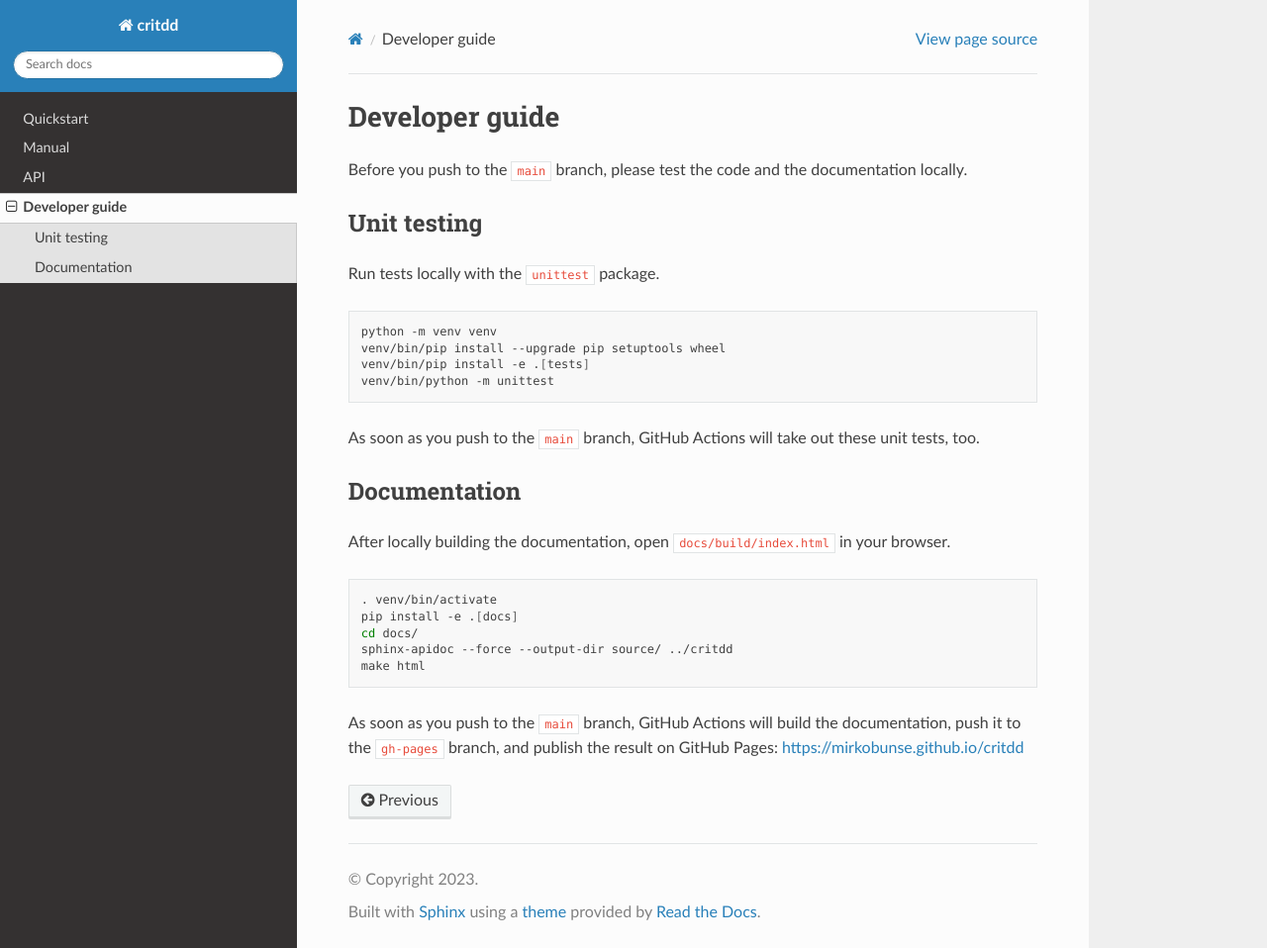
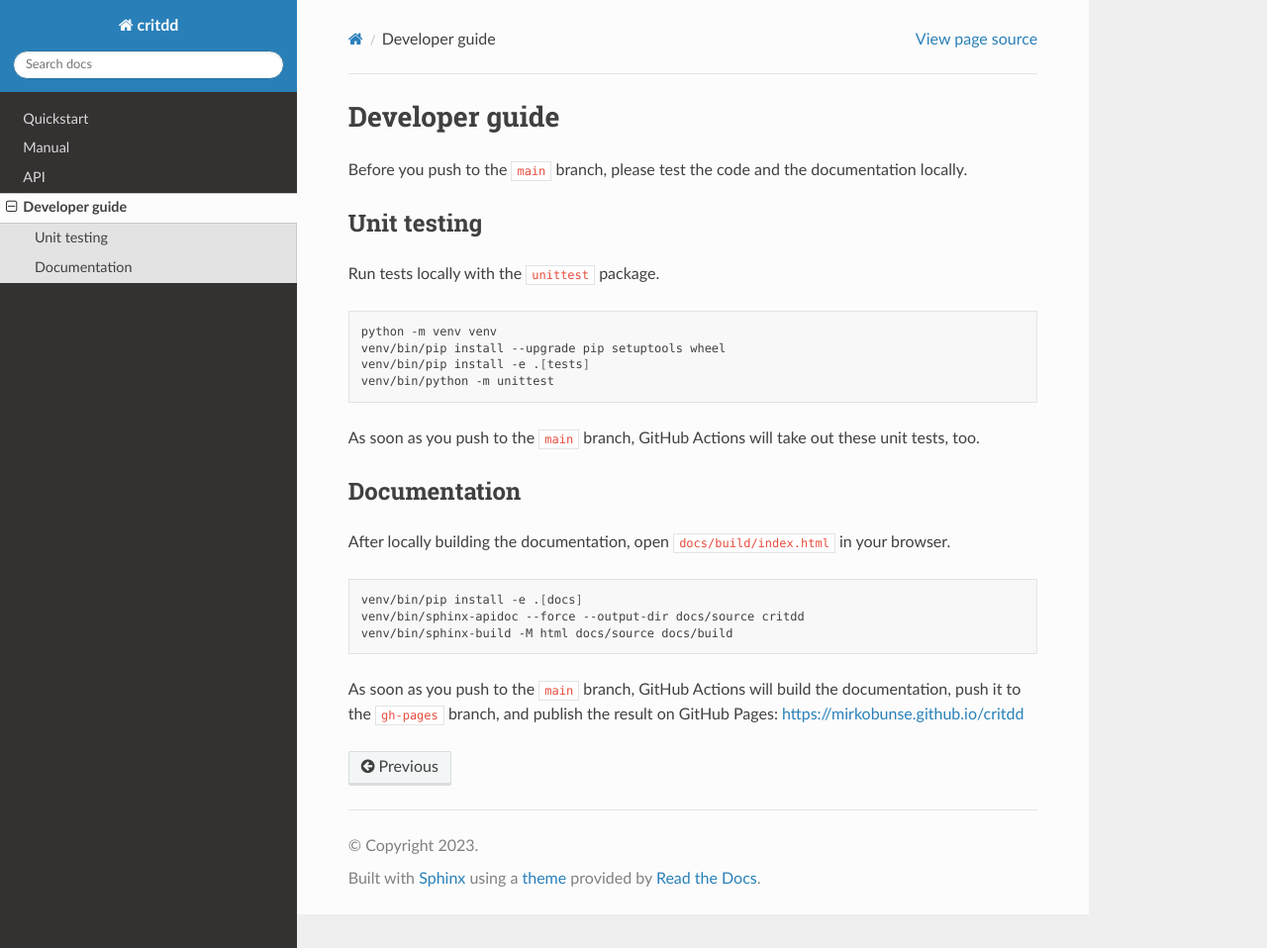
Before and after one commit to mirkobunse/critdd, a Sphinx documentation site: the page built from docs/source/developer-guide.md, in a window 1280 px wide and 958 px high. Shown: the whole window at 99% size. Built offline with Sphinx 7.4.7 and the Read the Docs theme 2.0.0, drawn with Linux system fonts in a browser that asks for light colours.

Commit message:
CI: replace ammaraskar/sphinx-action with custom run commands

````diff
--- a/docs/source/developer-guide.md
+++ b/docs/source/developer-guide.md
@@ -21,11 +21,9 @@ As soon as you push to the `main` branch, GitHub Actions will take out these uni
 After locally building the documentation, open `docs/build/index.html` in your browser.
 
 ```bash
-. venv/bin/activate
-pip install -e .[docs]
-cd docs/
-sphinx-apidoc --force --output-dir source/ ../critdd
-make html
+venv/bin/pip install -e .[docs]
+venv/bin/sphinx-apidoc --force --output-dir docs/source critdd
+venv/bin/sphinx-build -M html docs/source docs/build
 ```
 
 As soon as you push to the `main` branch, GitHub Actions will build the documentation, push it to the `gh-pages` branch, and publish the result on GitHub Pages: [https://mirkobunse.github.io/critdd](https://mirkobunse.github.io/critdd)
````
Also changed, not shown: 1 other file.
